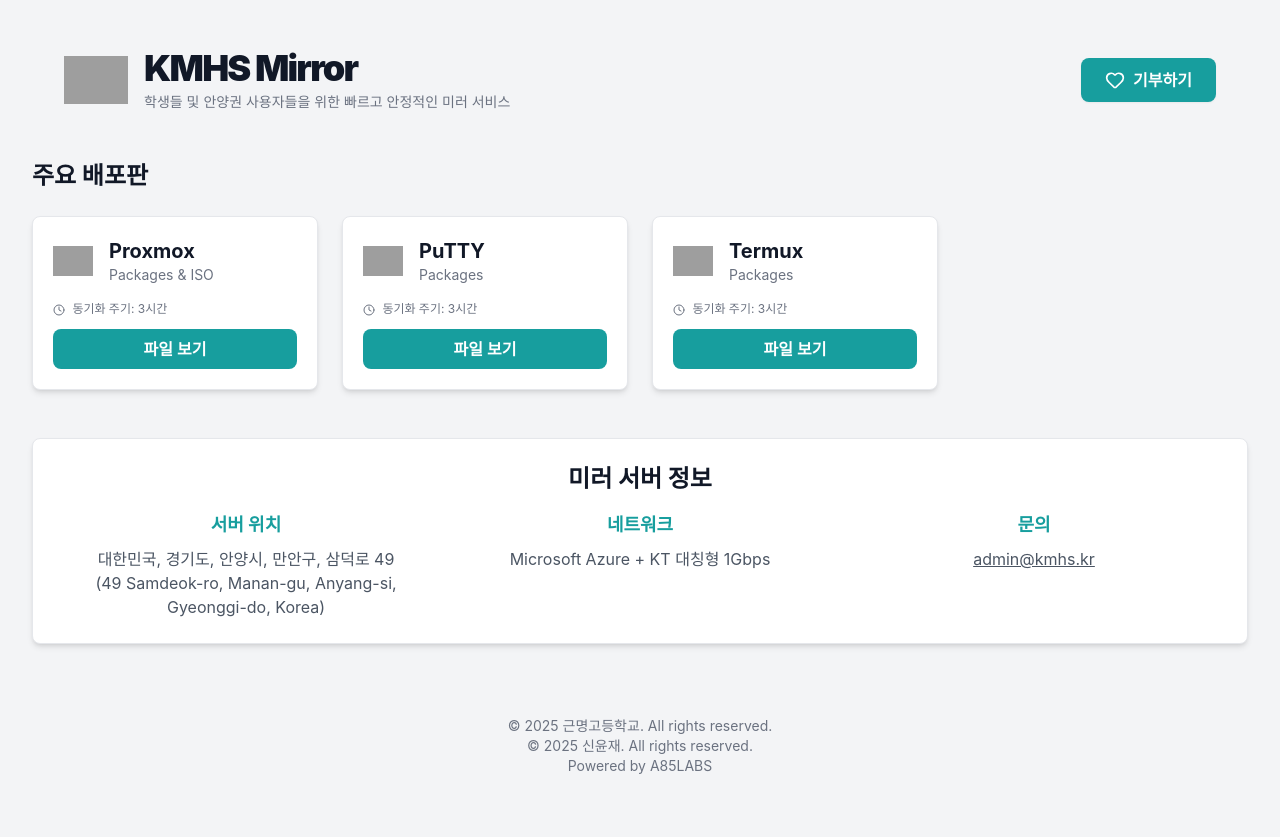
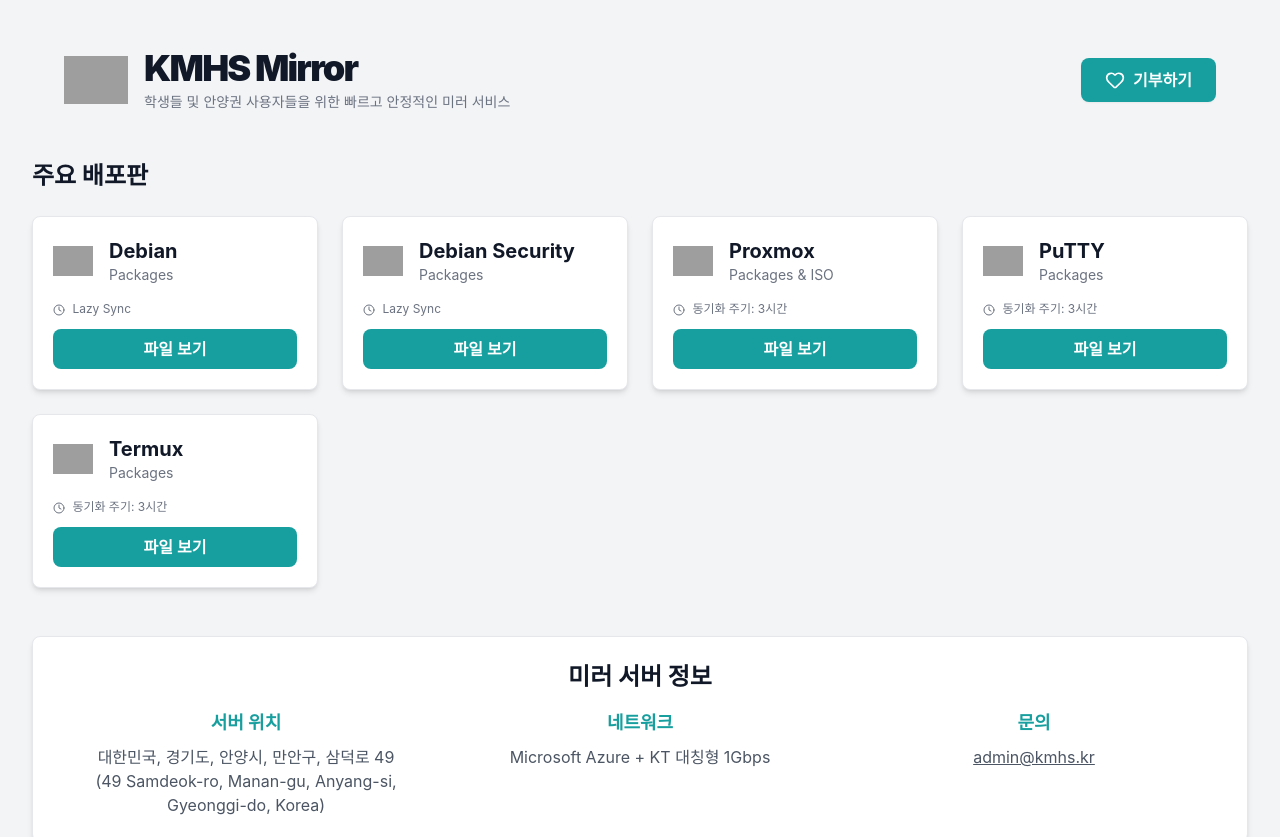
Before and after one commit to KMHS-LABS/web-mirror-main, a plain HTML site: page index.html in a window 1280 px wide. Shown: the top 837 px of the page. Drawn offline with nearby package versions, Linux system fonts and the light colour scheme; grey boxes are pictures that could not be loaded; a web font is replaced by a local one.

Commit message:
Update index.html

```diff
--- a/index.html
+++ b/index.html
@@ -155,12 +155,28 @@
     // 배포판 데이터
     const distros = [
       {
+        name: "Debian",
+        version: "Packages",
+        url: "/debian/",
+        icon: "https://cdn.a85labs.net/LOGO/debian-logo-1024x576.png",
+        lastSync: "3시간",
+        lazy: true,
+      },
+      {
+        name: "Debian Security",
+        version: "Packages",
+        url: "/debian-security/",
+        icon: "https://cdn.a85labs.net/LOGO/debian-logo-1024x576.png",
+        lastSync: "3시간",
+        lazy: true,
+      },
+      {
         name: "Proxmox",
         version: "Packages & ISO",
         url: "/proxmox",
         icon: "https://cdn.a85labs.net/LOGO/proxmox-logo-stacked-color.svg",
         lastSync: "3시간",
-        proxy: false,
+        lazy: false,
       },
       {
         name: "PuTTY",
@@ -168,7 +184,7 @@
         url: "/putty",
         icon: "https://cdn.a85labs.net/LOGO/putty.ico",
         lastSync: "3시간",
-        proxy: false,
+        lazy: false,
       },
       {
         name: "Termux",
@@ -176,7 +192,7 @@
         url: "/termux",
         icon: "https://cdn.a85labs.net/LOGO/termux.ico",
         lastSync: "3시간",
-        proxy: false,
+        lazy: false,
       },
     ];
 
@@ -193,8 +209,8 @@
           "distro-card bg-white border border-gray-200 rounded-lg p-5 shadow-md flex flex-col";
 
         // Determine the sync status text based on the 'proxy' property
-        const syncStatusText = distro.proxy
-          ? `${distro.lastSync}에서 프록싱`
+        const syncStatusText = distro.lazy
+          ? `Lazy Sync`
           : `동기화 주기: ${distro.lastSync}`;
 
         card.innerHTML = `
```
